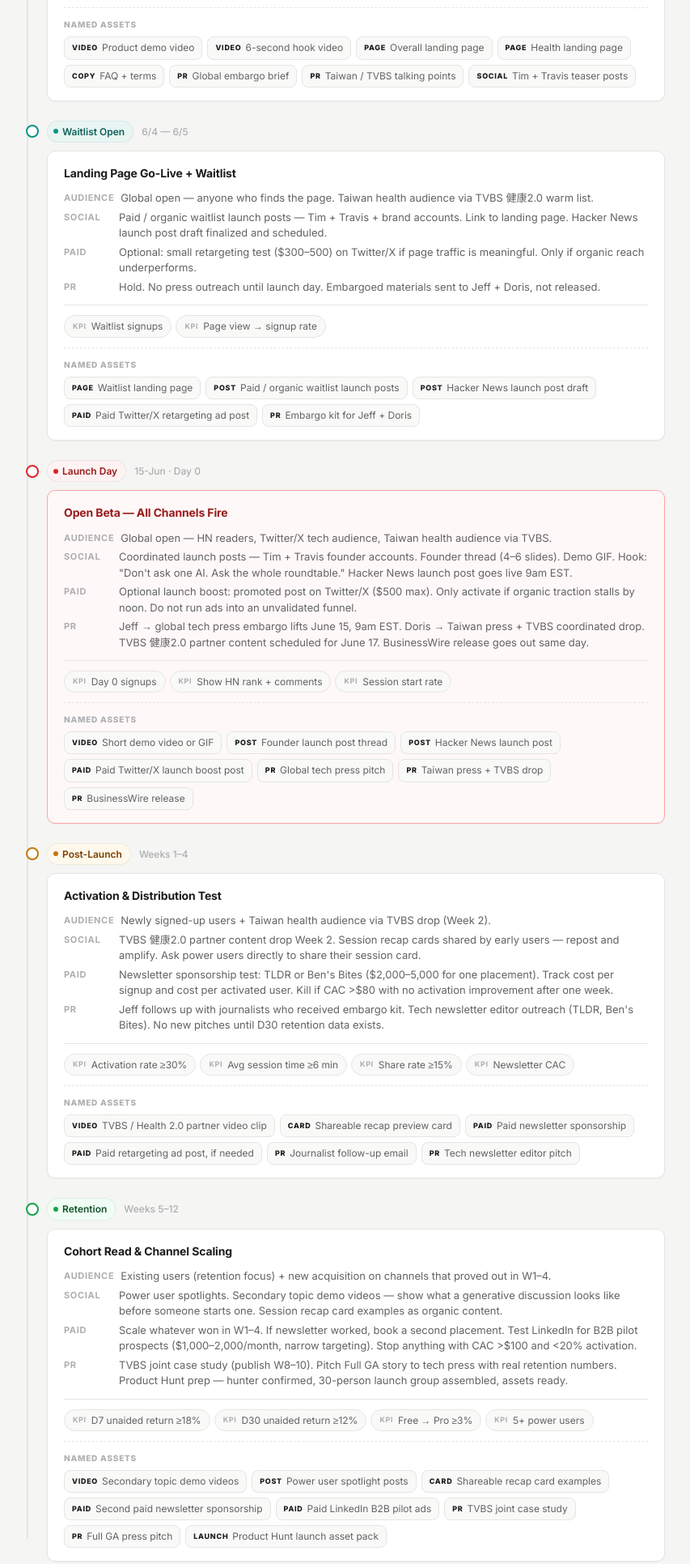
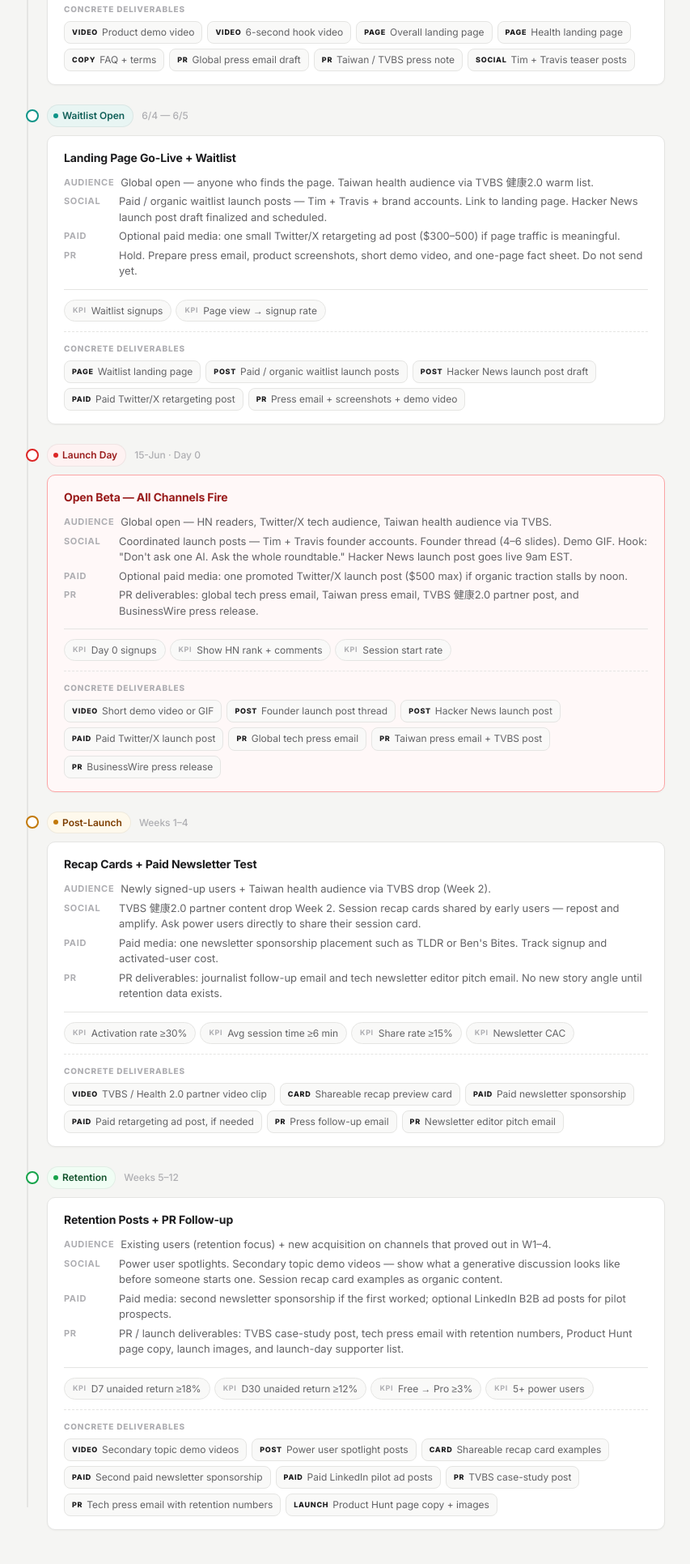
Before and after one commit to amandaclaw88-web/roundtable-ai-timeline, a plain HTML site: page index.html in a window 1280 px wide. Shown: the part 2546-4477 px from the top of the page at 81% size, without its empty margins (216-1069 px from the left). Drawn offline with Linux system fonts and the light colour scheme.

Commit message:
Replace vague GTM jargon with concrete deliverables

```diff
--- a/index.html
+++ b/index.html
@@ -527,20 +527,20 @@
         <div class="tl-cards">
 
           <div class="tl-card">
-            <h3>Product &amp; Asset Readiness</h3>
+            <h3>Demo Video + Landing Pages</h3>
             <div class="tl-meta">
               <div class="tl-row"><span class="tl-lbl">Audience</span><span class="tl-val">Closed cohort — tech-forward early adopters + TVBS 健康2.0 team.</span></div>
               <div class="tl-row"><span class="tl-lbl">Product</span><span class="tl-val">Session latency &lt;5s · Demo video completed · Landing pages live (Health + overall) · FAQ and terms ready.</span></div>
               <div class="tl-row"><span class="tl-lbl">Social</span><span class="tl-val">Tim + Travis teaser posts — "something is coming" framing. No product reveal yet. Build anticipation without over-promising.</span></div>
               <div class="tl-row"><span class="tl-lbl">Paid</span><span class="tl-val">Nothing. No budget before the product is ready to convert. Every dollar spent now is wasted.</span></div>
-              <div class="tl-row"><span class="tl-lbl">PR</span><span class="tl-val">Jeff briefed on global embargo plan. Doris briefed on TVBS timing. Talking points drafted. Nothing sent to press yet.</span></div>
+              <div class="tl-row"><span class="tl-lbl">PR</span><span class="tl-val">Draft press email, Taiwan press note, TVBS timing note, and talking-points doc. Nothing sent to press yet.</span></div>
             </div>
             <div class="kpi-row">
               <div class="kpi-chip"><span class="cl">KPI</span> Latency &lt;5s</div>
               <div class="kpi-chip"><span class="cl">KPI</span> Demo video done</div>
               <div class="kpi-chip"><span class="cl">KPI</span> Landing pages live</div>
             </div>
-            <div class="asset-row"><span class="asset-label">Named assets</span><div class="asset-list"><span class="asset-chip"><b>Video</b> Product demo video</span><span class="asset-chip"><b>Video</b> 6-second hook video</span><span class="asset-chip"><b>Page</b> Overall landing page</span><span class="asset-chip"><b>Page</b> Health landing page</span><span class="asset-chip"><b>Copy</b> FAQ + terms</span><span class="asset-chip"><b>PR</b> Global embargo brief</span><span class="asset-chip"><b>PR</b> Taiwan / TVBS talking points</span><span class="asset-chip"><b>Social</b> Tim + Travis teaser posts</span></div></div>
+            <div class="asset-row"><span class="asset-label">Concrete deliverables</span><div class="asset-list"><span class="asset-chip"><b>Video</b> Product demo video</span><span class="asset-chip"><b>Video</b> 6-second hook video</span><span class="asset-chip"><b>Page</b> Overall landing page</span><span class="asset-chip"><b>Page</b> Health landing page</span><span class="asset-chip"><b>Copy</b> FAQ + terms</span><span class="asset-chip"><b>PR</b> Global press email draft</span><span class="asset-chip"><b>PR</b> Taiwan / TVBS press note</span><span class="asset-chip"><b>Social</b> Tim + Travis teaser posts</span></div></div>
           </div>
 
         </div>
@@ -562,14 +562,14 @@
             <div class="tl-meta">
               <div class="tl-row"><span class="tl-lbl">Audience</span><span class="tl-val">Global open — anyone who finds the page. Taiwan health audience via TVBS 健康2.0 warm list.</span></div>
               <div class="tl-row"><span class="tl-lbl">Social</span><span class="tl-val">Paid / organic waitlist launch posts — Tim + Travis + brand accounts. Link to landing page. Hacker News launch post draft finalized and scheduled.</span></div>
-              <div class="tl-row"><span class="tl-lbl">Paid</span><span class="tl-val">Optional: small retargeting test ($300–500) on Twitter/X if page traffic is meaningful. Only if organic reach underperforms.</span></div>
-              <div class="tl-row"><span class="tl-lbl">PR</span><span class="tl-val">Hold. No press outreach until launch day. Embargoed materials sent to Jeff + Doris, not released.</span></div>
+              <div class="tl-row"><span class="tl-lbl">Paid</span><span class="tl-val">Optional paid media: one small Twitter/X retargeting ad post ($300–500) if page traffic is meaningful.</span></div>
+              <div class="tl-row"><span class="tl-lbl">PR</span><span class="tl-val">Hold. Prepare press email, product screenshots, short demo video, and one-page fact sheet. Do not send yet.</span></div>
             </div>
             <div class="kpi-row">
               <div class="kpi-chip"><span class="cl">KPI</span> Waitlist signups</div>
               <div class="kpi-chip"><span class="cl">KPI</span> Page view → signup rate</div>
             </div>
-            <div class="asset-row"><span class="asset-label">Named assets</span><div class="asset-list"><span class="asset-chip"><b>Page</b> Waitlist landing page</span><span class="asset-chip"><b>Post</b> Paid / organic waitlist launch posts</span><span class="asset-chip"><b>Post</b> Hacker News launch post draft</span><span class="asset-chip"><b>Paid</b> Paid Twitter/X retargeting ad post</span><span class="asset-chip"><b>PR</b> Embargo kit for Jeff + Doris</span></div></div>
+            <div class="asset-row"><span class="asset-label">Concrete deliverables</span><div class="asset-list"><span class="asset-chip"><b>Page</b> Waitlist landing page</span><span class="asset-chip"><b>Post</b> Paid / organic waitlist launch posts</span><span class="asset-chip"><b>Post</b> Hacker News launch post draft</span><span class="asset-chip"><b>Paid</b> Paid Twitter/X retargeting post</span><span class="asset-chip"><b>PR</b> Press email + screenshots + demo video</span></div></div>
           </div>
 
         </div>
@@ -591,15 +591,15 @@
             <div class="tl-meta">
               <div class="tl-row"><span class="tl-lbl">Audience</span><span class="tl-val">Global open — HN readers, Twitter/X tech audience, Taiwan health audience via TVBS.</span></div>
               <div class="tl-row"><span class="tl-lbl">Social</span><span class="tl-val">Coordinated launch posts — Tim + Travis founder accounts. Founder thread (4–6 slides). Demo GIF. Hook: "Don't ask one AI. Ask the whole roundtable." Hacker News launch post goes live 9am EST.</span></div>
-              <div class="tl-row"><span class="tl-lbl">Paid</span><span class="tl-val">Optional launch boost: promoted post on Twitter/X ($500 max). Only activate if organic traction stalls by noon. Do not run ads into an unvalidated funnel.</span></div>
-              <div class="tl-row"><span class="tl-lbl">PR</span><span class="tl-val">Jeff → global tech press embargo lifts June 15, 9am EST. Doris → Taiwan press + TVBS coordinated drop. TVBS 健康2.0 partner content scheduled for June 17. BusinessWire release goes out same day.</span></div>
+              <div class="tl-row"><span class="tl-lbl">Paid</span><span class="tl-val">Optional paid media: one promoted Twitter/X launch post ($500 max) if organic traction stalls by noon.</span></div>
+              <div class="tl-row"><span class="tl-lbl">PR</span><span class="tl-val">PR deliverables: global tech press email, Taiwan press email, TVBS 健康2.0 partner post, and BusinessWire press release.</span></div>
             </div>
             <div class="kpi-row">
               <div class="kpi-chip"><span class="cl">KPI</span> Day 0 signups</div>
               <div class="kpi-chip"><span class="cl">KPI</span> Show HN rank + comments</div>
               <div class="kpi-chip"><span class="cl">KPI</span> Session start rate</div>
             </div>
-            <div class="asset-row"><span class="asset-label">Named assets</span><div class="asset-list"><span class="asset-chip"><b>Video</b> Short demo video or GIF</span><span class="asset-chip"><b>Post</b> Founder launch post thread</span><span class="asset-chip"><b>Post</b> Hacker News launch post</span><span class="asset-chip"><b>Paid</b> Paid Twitter/X launch boost post</span><span class="asset-chip"><b>PR</b> Global tech press pitch</span><span class="asset-chip"><b>PR</b> Taiwan press + TVBS drop</span><span class="asset-chip"><b>PR</b> BusinessWire release</span></div></div>
+            <div class="asset-row"><span class="asset-label">Concrete deliverables</span><div class="asset-list"><span class="asset-chip"><b>Video</b> Short demo video or GIF</span><span class="asset-chip"><b>Post</b> Founder launch post thread</span><span class="asset-chip"><b>Post</b> Hacker News launch post</span><span class="asset-chip"><b>Paid</b> Paid Twitter/X launch post</span><span class="asset-chip"><b>PR</b> Global tech press email</span><span class="asset-chip"><b>PR</b> Taiwan press email + TVBS post</span><span class="asset-chip"><b>PR</b> BusinessWire press release</span></div></div>
           </div>
 
         </div>
@@ -617,12 +617,12 @@
         <div class="tl-cards">
 
           <div class="tl-card">
-            <h3>Activation &amp; Distribution Test</h3>
+            <h3>Recap Cards + Paid Newsletter Test</h3>
             <div class="tl-meta">
               <div class="tl-row"><span class="tl-lbl">Audience</span><span class="tl-val">Newly signed-up users + Taiwan health audience via TVBS drop (Week 2).</span></div>
               <div class="tl-row"><span class="tl-lbl">Social</span><span class="tl-val">TVBS 健康2.0 partner content drop Week 2. Session recap cards shared by early users — repost and amplify. Ask power users directly to share their session card.</span></div>
-              <div class="tl-row"><span class="tl-lbl">Paid</span><span class="tl-val">Newsletter sponsorship test: TLDR or Ben's Bites ($2,000–5,000 for one placement). Track cost per signup and cost per activated user. Kill if CAC &gt;$80 with no activation improvement after one week.</span></div>
-              <div class="tl-row"><span class="tl-lbl">PR</span><span class="tl-val">Jeff follows up with journalists who received embargo kit. Tech newsletter editor outreach (TLDR, Ben's Bites). No new pitches until D30 retention data exists.</span></div>
+              <div class="tl-row"><span class="tl-lbl">Paid</span><span class="tl-val">Paid media: one newsletter sponsorship placement such as TLDR or Ben's Bites. Track signup and activated-user cost.</span></div>
+              <div class="tl-row"><span class="tl-lbl">PR</span><span class="tl-val">PR deliverables: journalist follow-up email and tech newsletter editor pitch email. No new story angle until retention data exists.</span></div>
             </div>
             <div class="kpi-row">
               <div class="kpi-chip"><span class="cl">KPI</span> Activation rate ≥30%</div>
@@ -630,7 +630,7 @@
               <div class="kpi-chip"><span class="cl">KPI</span> Share rate ≥15%</div>
               <div class="kpi-chip"><span class="cl">KPI</span> Newsletter CAC</div>
             </div>
-            <div class="asset-row"><span class="asset-label">Named assets</span><div class="asset-list"><span class="asset-chip"><b>Video</b> TVBS / Health 2.0 partner video clip</span><span class="asset-chip"><b>Card</b> Shareable recap preview card</span><span class="asset-chip"><b>Paid</b> Paid newsletter sponsorship</span><span class="asset-chip"><b>Paid</b> Paid retargeting ad post, if needed</span><span class="asset-chip"><b>PR</b> Journalist follow-up email</span><span class="asset-chip"><b>PR</b> Tech newsletter editor pitch</span></div></div>
+            <div class="asset-row"><span class="asset-label">Concrete deliverables</span><div class="asset-list"><span class="asset-chip"><b>Video</b> TVBS / Health 2.0 partner video clip</span><span class="asset-chip"><b>Card</b> Shareable recap preview card</span><span class="asset-chip"><b>Paid</b> Paid newsletter sponsorship</span><span class="asset-chip"><b>Paid</b> Paid retargeting ad post, if needed</span><span class="asset-chip"><b>PR</b> Press follow-up email</span><span class="asset-chip"><b>PR</b> Newsletter editor pitch email</span></div></div>
           </div>
 
         </div>
@@ -648,12 +648,12 @@
         <div class="tl-cards">
 
           <div class="tl-card">
-            <h3>Cohort Read &amp; Channel Scaling</h3>
+            <h3>Retention Posts + PR Follow-up</h3>
             <div class="tl-meta">
               <div class="tl-row"><span class="tl-lbl">Audience</span><span class="tl-val">Existing users (retention focus) + new acquisition on channels that proved out in W1–4.</span></div>
               <div class="tl-row"><span class="tl-lbl">Social</span><span class="tl-val">Power user spotlights. Secondary topic demo videos — show what a generative discussion looks like before someone starts one. Session recap card examples as organic content.</span></div>
-              <div class="tl-row"><span class="tl-lbl">Paid</span><span class="tl-val">Scale whatever won in W1–4. If newsletter worked, book a second placement. Test LinkedIn for B2B pilot prospects ($1,000–2,000/month, narrow targeting). Stop anything with CAC &gt;$100 and &lt;20% activation.</span></div>
-              <div class="tl-row"><span class="tl-lbl">PR</span><span class="tl-val">TVBS joint case study (publish W8–10). Pitch Full GA story to tech press with real retention numbers. Product Hunt prep — hunter confirmed, 30-person launch group assembled, assets ready.</span></div>
+              <div class="tl-row"><span class="tl-lbl">Paid</span><span class="tl-val">Paid media: second newsletter sponsorship if the first worked; optional LinkedIn B2B ad posts for pilot prospects.</span></div>
+              <div class="tl-row"><span class="tl-lbl">PR</span><span class="tl-val">PR / launch deliverables: TVBS case-study post, tech press email with retention numbers, Product Hunt page copy, launch images, and launch-day supporter list.</span></div>
             </div>
             <div class="kpi-row">
               <div class="kpi-chip"><span class="cl">KPI</span> D7 unaided return ≥18%</div>
@@ -661,7 +661,7 @@
               <div class="kpi-chip"><span class="cl">KPI</span> Free → Pro ≥3%</div>
               <div class="kpi-chip"><span class="cl">KPI</span> 5+ power users</div>
             </div>
-            <div class="asset-row"><span class="asset-label">Named assets</span><div class="asset-list"><span class="asset-chip"><b>Video</b> Secondary topic demo videos</span><span class="asset-chip"><b>Post</b> Power user spotlight posts</span><span class="asset-chip"><b>Card</b> Shareable recap card examples</span><span class="asset-chip"><b>Paid</b> Second paid newsletter sponsorship</span><span class="asset-chip"><b>Paid</b> Paid LinkedIn B2B pilot ads</span><span class="asset-chip"><b>PR</b> TVBS joint case study</span><span class="asset-chip"><b>PR</b> Full GA press pitch</span><span class="asset-chip"><b>Launch</b> Product Hunt launch asset pack</span></div></div>
+            <div class="asset-row"><span class="asset-label">Concrete deliverables</span><div class="asset-list"><span class="asset-chip"><b>Video</b> Secondary topic demo videos</span><span class="asset-chip"><b>Post</b> Power user spotlight posts</span><span class="asset-chip"><b>Card</b> Shareable recap card examples</span><span class="asset-chip"><b>Paid</b> Second paid newsletter sponsorship</span><span class="asset-chip"><b>Paid</b> Paid LinkedIn pilot ad posts</span><span class="asset-chip"><b>PR</b> TVBS case-study post</span><span class="asset-chip"><b>PR</b> Tech press email with retention numbers</span><span class="asset-chip"><b>Launch</b> Product Hunt page copy + images</span></div></div>
           </div>
 
         </div>
```
Also changed, not shown: roundtable-rollout-timeline.png, 1 other file.
